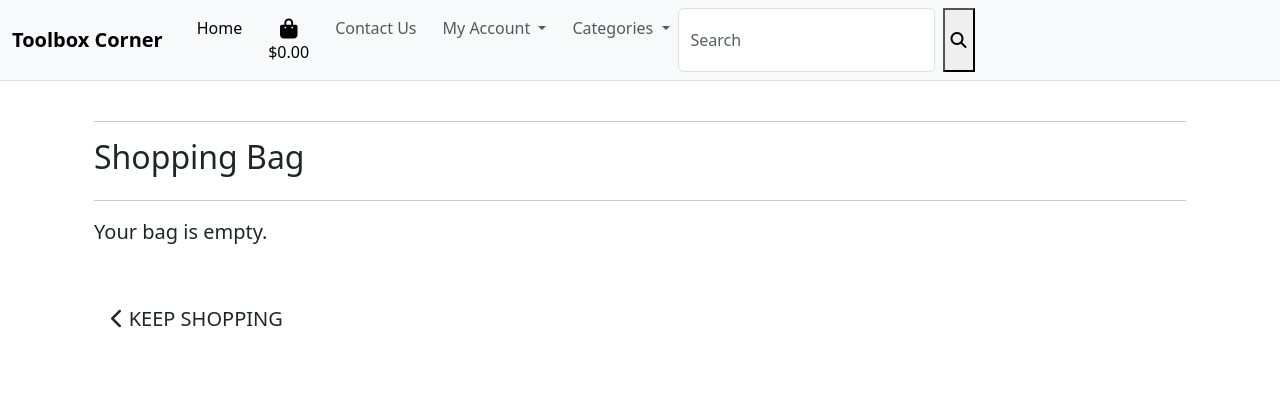
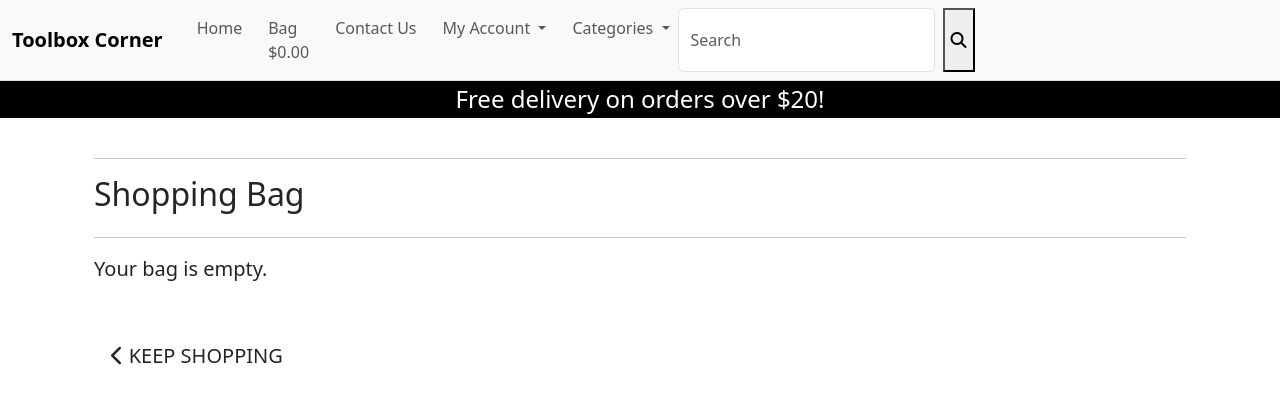
Before and after one commit to Johns-Costa/toolbox-corner, a Django app: page /bag/ in a window 1280 px wide. Shown: the top 404 px of the page. Run offline with Django 3.2, Linux system fonts and the light colour scheme; a user stored in the database is signed in; data comes from the database, SQL or seed files in the repository; some libraries are stand-ins or nearby versions.

Commit message:
add bag context and delivery logic and categories context

```diff
--- a/bag/templates/bag/bag.html
+++ b/bag/templates/bag/bag.html
@@ -26,7 +26,7 @@
                     <div class="table-responsive rounded"></div>
                 {% else %}
                     <p class="lead mb-5">Your bag is empty.</p>
-                    <a href="{% url 'products' %}" class="btn btn-outline-black rounded-0 btn-lg">
+                    <a href="{% url 'home' %}" class="btn btn-outline-black rounded-0 btn-lg">
                         <span class="icon">
                             <i class="fas fa-chevron-left"></i>
                         </span>
--- a/templates/base.html
+++ b/templates/base.html
@@ -40,13 +40,13 @@
             <div class="collapse navbar-collapse" id="navbarTogglerDemo03">
                 <ul class="navbar-nav me-auto mb-2 mb-lg-0">
                     <li class="nav-item">
-                        <a class="nav-link active" aria-current="page" href="{% url 'home' %}">Home</a>
+                        <a class="nav-link" aria-current="page" href="{% url 'home' %}">Home</a>
                     </li>
                     {% if user.is_authenticated %}
                     <li class="nav-item">
-                        <a class="{% if grand_total %}text-info font-weight-bold{% else %}text-black{% endif %} nav-link" href="{% url 'view_bag' %}">
-                            <div class="text-center">
-                                <div><i class="fas fa-shopping-bag fa-lg"></i></div>
+                        <a class="nav-link" href="{% url 'view_bag' %}">
+                            <div>
+                                <div>Bag</div>
                                 <p class="my-0">
                                     {% if grand_total %}
                                         ${{ grand_total|floatformat:2 }}
@@ -101,6 +101,11 @@
             </div>
         </div>
     </nav>
+            <div id="delivery-banner" class="row text-center">
+            <div class="col bg-black text-white">
+                <h4 class="logo-font my-1">Free delivery on orders over ${{ free_delivery_threshold }}!</h4>
+            </div>
+        </div>
 
     <!-- Messages display -->
     {% if messages %}
--- a/templates/website/product_detail.html
+++ b/templates/website/product_detail.html
@@ -32,8 +32,8 @@
                 <p class="lead mb-3">${{ product.price }}</p>
                 <p>{{ product.description }}</p>
                 <a href="{% url 'review_list' product.id %}" class="btn btn-primary btn-sm">Reviews</a>
-                <form class="form" action="{% url 'add_to_bag' product.id %}" method="POST">
-                    {% csrf_token %}
+                {% comment %} <form class="form" action="{% url 'add_to_bag' product.id %}" method="POST">
+                    {% csrf_token %} {% endcomment %}
                     <div class="form-row">
                         <div class="col-12">
                             <p class="mt-3"><strong>Quantity:</strong></p>
--- a/toolboxcorner/settings.py
+++ b/toolboxcorner/settings.py
@@ -76,6 +76,8 @@ TEMPLATES = [
                 'django.template.context_processors.request',
                 'django.contrib.auth.context_processors.auth',
                 'django.contrib.messages.context_processors.messages',
+                'bag.contexts.bag_contents',
+                'website.contexts.categories',
             ],
         },
     },
@@ -169,3 +171,6 @@ USE_TZ = True
 # https://docs.djangoproject.com/en/3.2/ref/settings/#default-auto-field
 
 DEFAULT_AUTO_FIELD = 'django.db.models.BigAutoField'
+
+FREE_DELIVERY_THRESHOLD = 20
+STANDARD_DELIVERY_PERCENTAGE = 10
--- /dev/null
+++ b/website/contexts.py
@@ -0,0 +1,6 @@
+from .models import Category
+
+def categories(request):
+    return {
+        'categories': Category.objects.all()
+    }
```
Also changed, not shown: templates/website/category_products.html (+5 -8 lines).
